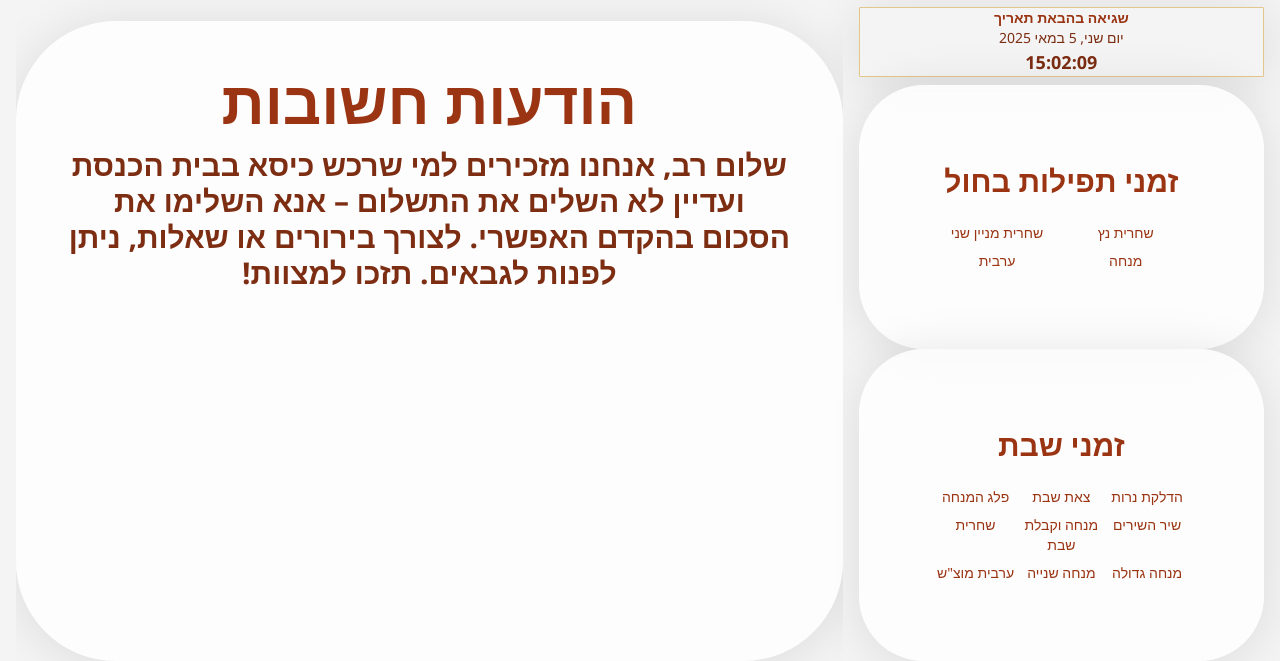
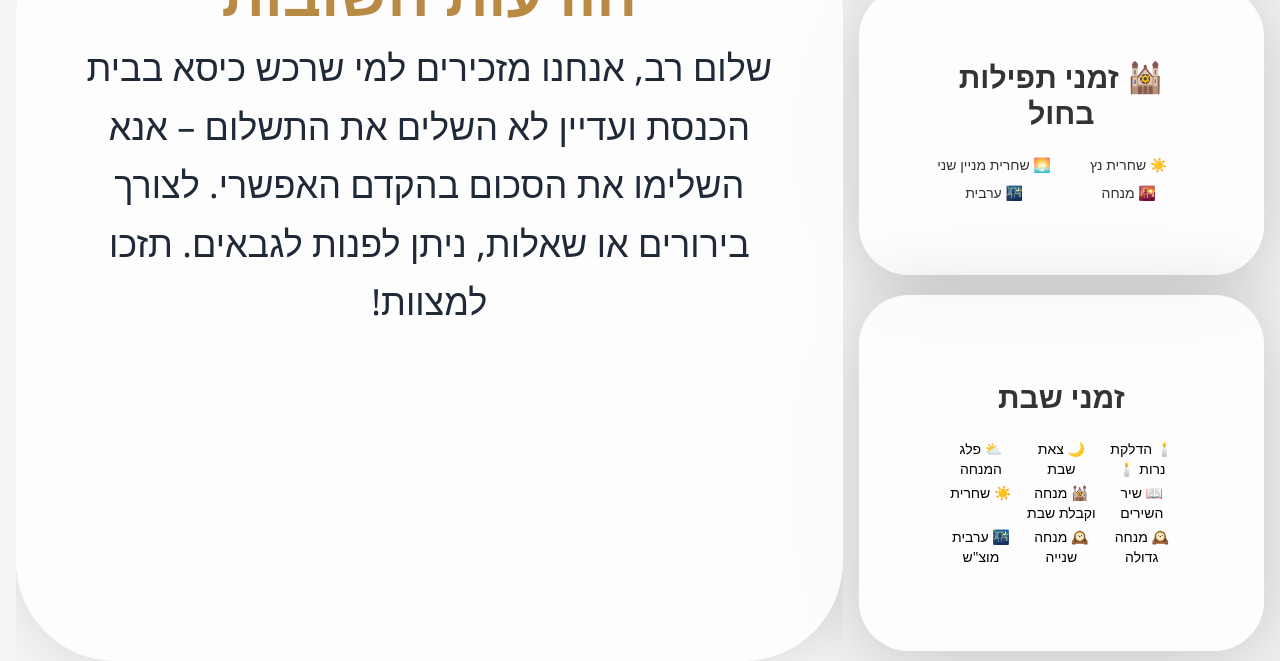
Before and after one commit to NirKilshtein/Beit-Kneeset, a Flask app: template templates/index_copy.html in a window 1280 px wide. Shown: the part 349-1010 px from the top of the page. Run offline with Flask 3, Linux system fonts and the light colour scheme; the template is opened without the code that fills it, so the values that code supplies are empty; some libraries are stand-ins or nearby versions.

Commit message:
Change design

```diff
--- a/templates/index_copy.html
+++ b/templates/index_copy.html
@@ -27,9 +27,33 @@
     .card_shabat {
   background-color: rgba(255, 255, 255, 0.8);
   backdrop-filter: blur(10px);
-      padding: 78px;
-      border-radius: 65px;
-      box-shadow: 0 4px 50px rgba(0, 0, 0, 0.1);
+  padding: 84px;
+  border-radius: 50px;
+  box-shadow: 0 8px 80px rgba(0, 0, 0, 0.2);
+  margin: 10px auto;
+  max-width: 1600px;
+  font-size: 4.5rem; /* טקסט ענק */
+  overflow-y: auto;
+}
+
+   .card_hol {
+  background-color: rgba(255, 255, 255, 0.8);
+  backdrop-filter: blur(10px);
+  padding: 72px;
+  border-radius: 50px;
+  box-shadow: 0 8px 80px rgba(0, 0, 0, 0.2);
+  margin: 10px auto;
+  max-width: 1600px;
+  font-size: 4.5rem; /* טקסט ענק */
+}
+
+/* למסכים גדולים מאוד */
+@media (min-width: 1920px) {
+  .card_shabat {
+    padding: 80px;
+    font-size: 3rem;
+    border-radius: 60px;
+  }
 }
 
     .notes {
@@ -110,6 +134,29 @@
     .text-orange-900 {
       color: #6a3e2c; /* חום יותר כהה */
     }
+
+
+    .auto-scroll-vertical {
+  height: 356px; /* Adjust to desired visible height */
+  overflow: hidden;
+  position: relative;
+}
+
+.scroll-inner {
+  animation: scroll-up 13s linear infinite;
+  display: inline-block;
+}
+
+@keyframes scroll-up {
+  0% {
+    transform: translateY(0%);
+  }
+  100% {
+    transform: translateY(-100%);
+  }
+}
+
+
   </style>
 </head>
 <body>
@@ -118,7 +165,7 @@
 
   <!-- כותרת -->
   <header class="py-2 flex items-center justify-center h-full">
-    <h1 class="text-3xl font-bold text-center text-orange-800">ברוכים הבאים לבית הכנסת הספרדי "תפארת מורשת"</h1>
+    <h1 class="text-3xl font-bold text-center text-orange-800", style="color: #B88A44;">ברוכים הבאים לבית הכנסת הספרדי "תפארת מורשת"</h1>
   </header>
 
   <!-- תוכן ראשי -->
@@ -132,45 +179,86 @@
              class="rounded-lg mb-2 w-full h-32 object-contain"/>
 
         <div class="card text-center text-sm mb-2">
-          <div class="text-orange-800 font-semibold" id="hebrew-date">טוען...</div>
-          <div class="text-orange-900 font-medium" id="gregorian-date">טוען...</div>
-          <div class="text-orange-900 font-bold text-lg" id="current-time">טוען...</div>
+          <div class="text-orange-333333 font-semibold" id="hebrew-date">טוען...</div>
+          <div class="text-orange-333333 font-medium" id="gregorian-date">טוען...</div>
+          <div class="text-orange-333333 font-bold text-lg" id="current-time">טוען...</div>
         </div>
 
-        <div class="card_shabat">
-          <h2 class="text-center font-bold text-orange-800 text-3xl mb-6">זמני תפילות בחול</h2>
+        <div class="card_hol">
+  <h2 class="text-center font-bold text-[#333333] text-3xl mb-6">🕍 זמני תפילות בחול</h2>
   <div class="grid grid-cols-2 gap-2 text-center text-sm">
-             <div><div class="text-orange-800">שחרית נץ</div><div id="netz"></div></div>
-            <div><div class="text-orange-800">שחרית מניין שני</div><div id="shaharit_hol"></div></div>
-            <div><div class="text-orange-800">מנחה</div><div id="micnhae_hol"></div></div>
-            <div><div class="text-orange-800">ערבית</div><div id="arvit_hol"></div></div>
+    <div>
+      <div class="text-[#333333]">☀️ שחרית נץ</div>
+      <div id="netz"></div>
+    </div>
+    <div>
+      <div class="text-[#333333]">🌅 שחרית מניין שני</div>
+      <div id="shaharit_hol"></div>
+    </div>
+    <div>
+      <div class="text-[#333333]">🌇 מנחה</div>
+      <div id="micnhae_hol"></div>
+    </div>
+    <div>
+      <div class="text-[#333333]">🌃 ערבית</div>
+      <div id="arvit_hol"></div>
+    </div>
   </div>
 </div>
 
+
           <div class="card_shabat">
-          <h3 class="text-center font-bold text-orange-800 text-3xl mb-6">זמני שבת</h3>
-          <div class="grid grid-cols-3 gap-2 text-center text-sm">
-            <div><div class="text-orange-800">הדלקת נרות</div><div id="hadlaka"></div></div>
-            <div><div class="text-orange-800">צאת שבת</div><div id="shabt_out"></div></div>
-            <div><div class="text-orange-800">פלג המנחה</div><div id="micnhae_pleg"></div></div>
-            <div><div class="text-orange-800">שיר השירים</div><div id="shir_shirim"></div></div>
-            <div><div class="text-orange-800">מנחה וקבלת שבת</div><div id="kabalt_shabt"></div></div>
-            <div><div class="text-orange-800">שחרית</div><div id="shaharit"></div></div>
-            <div><div class="text-orange-800">מנחה גדולה</div><div id="mincha_gdola"></div></div>
-            <div><div class="text-orange-800">מנחה שנייה</div><div id="mincha_sniya"></div></div>
-            <div><div class="text-orange-800">ערבית מוצ"ש</div><div id="arvit"></div></div>
-
+    <h3 class="text-center font-bold text-orange-333333 text-3xl mb-6" style="color: #333333	;">זמני שבת</h3>
+    <div class="grid grid-cols-3 gap-1 text-center text-sm">
+      <div>
+        <div class="text-orange-333333">🕯️ הדלקת נרות 🕯️</div>
+        <div id="hadlaka"></div>
+      </div>
+      <div>
+        <div class="text-orange-333333">🌙 צאת שבת</div>
+        <div id="shabt_out"></div>
+      </div>
+      <div>
+        <div class="text-orange-333333">⛅ פלג המנחה</div>
+        <div id="micnhae_pleg"></div>
+      </div>
+      <div>
+        <div class="text-orange-333333">📖 שיר השירים</div>
+        <div id="shir_shirim"></div>
+      </div>
+      <div>
+        <div class="text-orange-333333">🕍 מנחה וקבלת שבת</div>
+        <div id="kabalt_shabt"></div>
+      </div>
+      <div>
+        <div class="text-orange-333333">☀️ שחרית</div>
+        <div id="shaharit"></div>
+      </div>
+      <div>
+        <div class="text-orange-333333">🕰️ מנחה גדולה</div>
+        <div id="mincha_gdola"></div>
+      </div>
+      <div>
+        <div class="text-orange-333333">🕰️ מנחה שנייה</div>
+        <div id="mincha_sniya"></div>
+      </div>
+      <div>
+        <div class="text-orange-333333">🌃 ערבית מוצ"ש</div>
+        <div id="arvit"></div>
       </div>
     </div>
   </div>
+</div>
+
 
       <!-- סליידר -->
 <div class="md:col-span-2 flex flex-col justify-between h-full relative overflow-hidden">
 
   <!-- סלייד 1 -->
 <div class="slide notes_new text-center absolute inset-0 transition-opacity duration-700 opacity-100">
-  <h2 class="text-6xl font-bold text-orange-800">הודעות חשובות</h2>
-  <p class="text-3xl mt-4 font-bold text-orange-900">שלום רב,
+  <h2 class="text-6xl font-bold" style="color: #B88A44;">הודעות חשובות</h2>
+
+  <p class="mt-4 text-4xl text-gray-800 leading-relaxed">שלום רב,
 אנחנו מזכירים למי שרכש כיסא בבית הכנסת ועדיין לא השלים את התשלום – אנא השלימו את הסכום בהקדם האפשרי.
 לצורך בירורים או שאלות, ניתן לפנות לגבאים.
 תזכו למצוות!</p>
@@ -182,9 +270,15 @@
 
     <!-- סלייד 2 -->
     <div class="slide notes_new text-center absolute inset-0 transition-opacity duration-700 opacity-0">
-      <h2 class="text-3xl font-bold text-orange-800">דבר תורה - פרשת אחרי מות</h2>
-    <p class="text-2xl mt-4 font-bold text-orange-900">
-    "וְהִתְקַדִּשְׁתֶּם וִהְיִיתֶם קְדוֹשִׁים, כִּי קָדוֹש אני ה' אֱלֹהֵיכֶם" (ויקרא י"ט,2)<br>
+  <h2 class="text-3xl font-bold" style="color: #B88A44;">
+    דבר תורה - פרשת אחרי מות
+  </h2>
+
+  <p class="text-3xl font-bold" style="color: #B88A44;">
+    "וְהִתְקַדִּשְׁתֶּם וִהְיִיתֶם קְדוֹשִׁים, כִּי קָדוֹש אני ה' אֱלֹהֵיכֶם" (ויקרא י"ט,2)
+  </p>
+
+  <p class="mt-4 text-2xl text-gray-800 leading-relaxed">
     בפרשת "אחרי מות" התורה מצווה עלינו להיות קדושים ולהתרחק מכל חטא שיכול לפגוע בקדושתנו.<br>
     הקדושה איננה רק טהרה חיצונית, אלא גם שמירה על המילים שלנו, המעשים שלנו, והכוונות שלנו.<br>
     המילים והמעשים שלנו יכולים להרים או להרוס – כל אחד מאיתנו נדרש להיות מודע לכך ולחיות מתוך כוונה טהורה.<br>
@@ -193,15 +287,18 @@
 </div>
 
 <div class="slide notes_new text-center absolute inset-0 transition-opacity duration-700 opacity-0">
-  <h2 class="text-8xl font-bold text-orange-800">ספירת העומר</h2> <!-- גדלתי את הטקסט ל-5xl -->
-  <p class="text-6xl mt-4 font-bold text-orange-900" id="omer-count"> <!-- הגדלתי את הטקסט ל-3xl -->
+  <h2 class="text-8xl font-bold" style="color: #B88A44;">
+    ספירת העומר
+  </h2>
+
+  <p class="mt-4 text-6xl text-gray-800 leading-relaxed"  id="omer-count">
     טוען...
   </p>
 </div>
 
     <!-- סלייד 3 -->
     <div class="slide absolute transition-opacity duration-700 opacity-0" style="inset: 35px;">
-      <h3 class="text-5xl font-bold text-center mb-2 text-orange-800">שיעורים </h3>
+      <h3 class="text-5xl font-bold text-center mb-2 text-orange-800", style="color: #B88A44;">שיעורים </h3>
       <table class="times-table text-sm">
         <thead>
           <tr><th>יום</th><th>שעה</th><th>נושא</th><th>מרצה</th></tr>
```
Also changed, not shown: templates/index.html (+80 -32 lines). Lines whose indentation alone changed are shown as unchanged.
